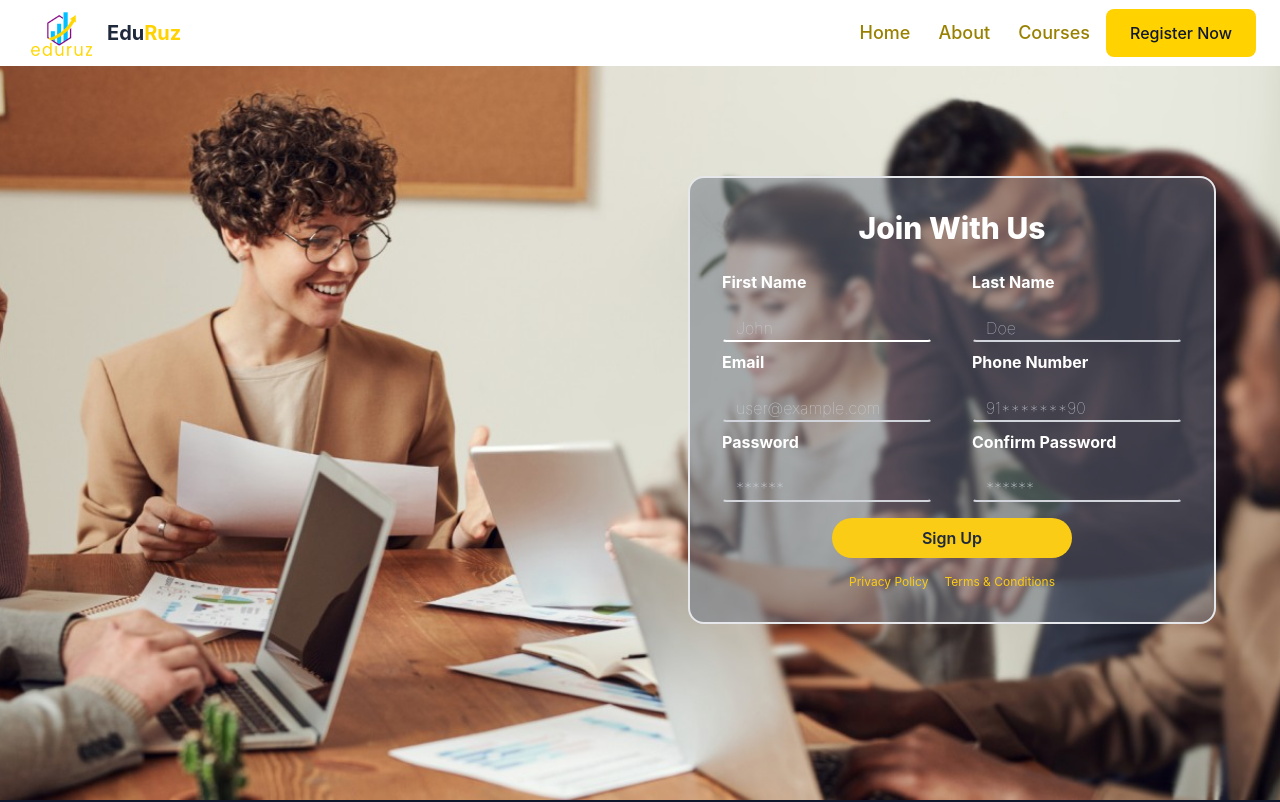
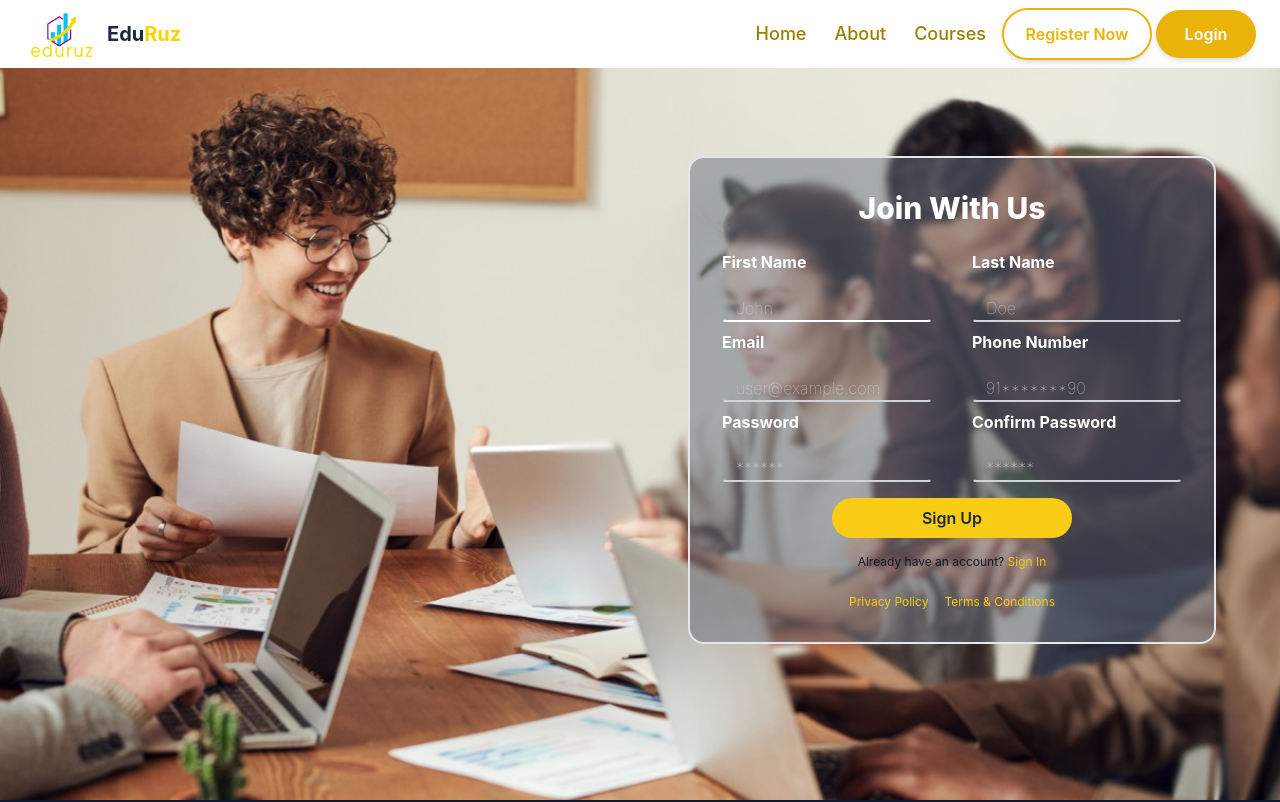
Before and after one commit to kochi0903/EduCation-Webiste, a React (Vite) app: page /register in a window 1280 px wide. Shown: the top 802 px of the page. Built offline with nearby package versions, Linux system fonts and the light colour scheme.

Commit message:
Refactor registration and login components; add consultancy form and update routes

```diff
--- a/src/App.jsx
+++ b/src/App.jsx
@@ -1,4 +1,3 @@
-import { useState } from "react";
 import Home from "./pages/Home";
 import { Route, Routes } from "react-router-dom";
 import Layout from "./components/layout/Layout";
@@ -7,9 +6,8 @@ import NotFound from "./pages/NotFound";
 import Courses from "./pages/Courses";
 import CourseDetails from "./pages/CourseDetail";
 import Consultancy from "./pages/Consultancy";
-import Register from "./components/layout/Register";
-import LoginForm from "./components/login/LoginForm";
-
+import RegisterForm from "./components/Register/RegisterForm";
+import LoginForm from "./components/Login/LoginForm";
 
 export default function App() {
   return (
@@ -19,10 +17,10 @@ export default function App() {
         <Route path="about" element={<About />} />
         <Route path="courses" element={<Courses />} />
         <Route path="courses/:id" element={<CourseDetails />} />
-        <Route path="register" element={<Register/>} />
         <Route path="consultancy" element={<Consultancy/>} />
+        <Route path="register" element={<RegisterForm />} />
+        <Route path="login" element={<LoginForm/>} />
         <Route path="*" element={<NotFound />} />
-        <Route path="login" element={<LoginForm />} />
       </Route>
 
     </Routes>
--- a/src/components/registration/RegisterationForm.jsx
+++ b/src/components/Consultancy/ConsultancyForm.jsx
@@ -2,7 +2,7 @@ import React, { useState } from "react";
 import { motion } from "framer-motion";
 import Button from "../ui/Button";
 
-const RegistrationForm = () => {
+const ConsultancyForm = () => {
   const [formData, setFormData] = useState({
     firstName: "",
     lastName: "",
@@ -247,4 +247,4 @@ const RegistrationForm = () => {
   );
 };
 
-export default RegistrationForm;
+export default ConsultancyForm;
--- a/src/components/layout/Register.jsx
+++ b/src/components/Register/RegisterForm.jsx
@@ -1,7 +1,7 @@
-import React, { useState } from 'react'
-import { Link } from 'react-router-dom';
+import React, {  useState } from 'react'
+import { Link, useNavigate } from 'react-router-dom';
 
-const Register = () => {
+const RegisterForm = () => {
   const [firstName, setFirstName] = useState('');
   const [lastName, setLastName] = useState('');
   const [email, setEmail] = useState('');
@@ -9,6 +9,11 @@ const Register = () => {
   const [password, setPassword] = useState('');
   const [errors, setErrors] = useState({});
   const [confirmPassword, setConfirmPassword] = useState('');
+
+  const navigate = useNavigate();
+  const handleNavigate = (path) => {
+    navigate(path);
+  };
 
   const handleSubmit = (e) => {
     e.preventDefault();
@@ -62,7 +67,6 @@ const Register = () => {
   };
 
   console.log("Errors:", errors)
-
   return (
     <>
       <div className="registerContainer min-h-screen flex justify-center items-center p-4 bg-[url('src/assets/bg.jpg')] bg-cover bg-no-repeat bg-center">
@@ -212,6 +216,13 @@ const Register = () => {
                 hover:bg-yellow-500 active:bg-yellow-300 active:border border-yellow-600 cursor-pointer' />
             </div>
 
+            {/* Already have an account? */}
+            <div className="text-center pt-2">
+              <p className='text-gray-900 text-xs'>
+                Already have an account? <a href="#" className='text-yellow-400 hover:text-yellow-600 focus:text-white transition-colors duration-200' onClick={() => handleNavigate('/login')}>Sign In</a>
+              </p>
+            </div>
+
             {/* Links */}
             <div className="flex flex-col sm:flex-row justify-center items-center space-y-2 sm:space-y-0 sm:space-x-4 pt-2 text-xs">
               <a href="#" className='text-yellow-400 hover:text-yellow-600 focus:text-white transition-colors duration-200'>
@@ -228,4 +239,4 @@ const Register = () => {
   )
 }
 
-export default Register
+export default RegisterForm
--- a/src/components/layout/Header.jsx
+++ b/src/components/layout/Header.jsx
@@ -63,8 +63,35 @@ const Header = () => {
           <NavLink to="/courses" className={navLinkClasses}>
             Courses
           </NavLink>
-          <NavLink to="/register" className="btn-primary ml-4">
+          <NavLink to="/register" className="px-3 py-3
+      bg-transparent
+      border-2 border-yellow-500
+      text-yellow-500
+      font-semibold
+      rounded-full
+      hover:bg-yellow-500
+      hover:text-white
+      transition-colors
+      duration-300
+      shadow-md hover:shadow-lg
+      focus:outline-none focus:ring-2 focus:ring-yellow-500 focus:ring-opacity-50
+      inline-flex items-center justify-center
+      min-w-[150px] ">
             Register Now
+          </NavLink>
+          <NavLink to="/login" className="px-6 py-3
+      bg-yellow-500
+      text-white
+      font-semibold
+      rounded-full
+      hover:bg-yellow-600
+      transition-colors
+      duration-300
+      shadow-md hover:shadow-lg
+      focus:outline-none focus:ring-2 focus:ring-yellow-500 focus:ring-opacity-50
+      inline-flex items-center justify-center
+      min-w-[100px]">
+            Login
           </NavLink>
         </nav>
 
@@ -136,6 +163,13 @@ const Header = () => {
             >
               Register Now
             </NavLink>
+            <NavLink
+              to="/login"
+              className="btn-primary mt-4 text-center"
+              onClick={closeMenu}
+            >
+              Login
+            </NavLink>
           </nav>
         </div>
 
--- a/src/components/login/LoginForm.jsx
+++ b/src/components/login/LoginForm.jsx
@@ -8,7 +8,7 @@ const LoginForm = () => {
 
     // Define the inline styles for the background image as a JavaScript object
     const backgroundStyle = {
-        backgroundImage: 'url("https://cdn.wallpapersafari.com/48/65/oynO57.jpg")',
+        backgroundImage: 'url("https://mcdn.wallpapersafari.com/medium/2/20/7AgUfNc.webp")',
         backgroundSize: 'cover',
         backgroundPosition: 'center',
         backgroundRepeat: 'no-repeat',
@@ -44,7 +44,7 @@ const LoginForm = () => {
                 `}
             </style>
 
-            <div className="flex items-center justify-center min-h-screen w-full" style={backgroundStyle}>
+            <div className="flex items-center justify-end min-h-screen w-full pr-8 md:pr-16" style={backgroundStyle}>
                 {/* Login Form Container - Added animate-fadeIn class controlled by showForm state */}
                 <div className={`bg-white bg-opacity-30 backdrop-blur-md p-8 md:p-12 rounded-xl shadow-2xl w-11/12 max-w-md border border-white border-opacity-40 transition-opacity transform ${showForm ? 'animate-fadeIn' : 'opacity-0'}`}>
                     {/* Changed title to match reference image and increased font size/weight */}
--- a/src/pages/Consultancy.jsx
+++ b/src/pages/Consultancy.jsx
@@ -1,6 +1,7 @@
 import React, { useEffect } from "react";
 import { motion } from "framer-motion";
-import RegistrationForm from "../components/registration/RegisterationForm";
+import ConsultancyForm from "../components/Consultancy/ConsultancyForm";
+// import Register from "../components/RegisterForm/Register";
 
 const Consultancy = () => {
   useEffect(() => {
@@ -40,7 +41,7 @@ const Consultancy = () => {
           <div className="grid grid-cols-1 lg:grid-cols-2 gap-12">
             {/* Consultancy Form */}
             <div>
-              <RegistrationForm />
+              <ConsultancyForm />
             </div>
 
             {/* Information Section */}
```
